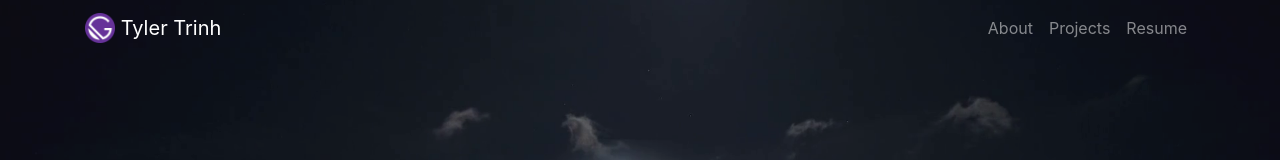
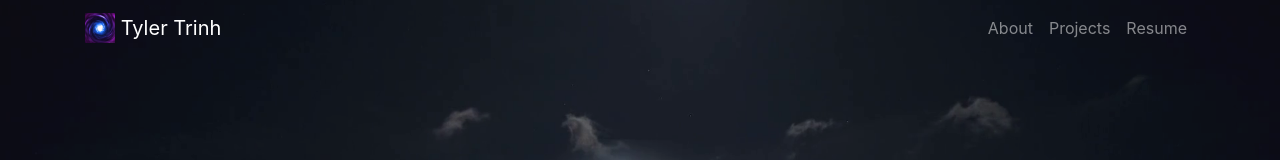
Before and after one commit to bvtrinh/bvtrinh.github.io, a Gatsby site: page / in a window 1280 px wide. Shown: the top 160 px of the page. Built offline with nearby package versions, Linux system fonts and the light colour scheme; Gatsby itself is replaced by a stand-in of ours.

Commit message:
docs: update logo

```diff
--- a/src/components/CustomNavbar.tsx
+++ b/src/components/CustomNavbar.tsx
@@ -1,7 +1,7 @@
 import React, { useState, useEffect } from "react";
 import Navbar from "react-bootstrap/Navbar";
 import Nav from "react-bootstrap/Nav";
-import Icon from "../images/icon.png";
+import Logo from "../images/logo.png";
 import Image from "react-bootstrap/Image";
 
 const SCROLL_LIMIT = 250;
@@ -35,7 +35,7 @@ export const CustomNavbar = () => {
         <Navbar.Brand href="/">
           <Image
             alt="logo image"
-            src={Icon}
+            src={Logo}
             width="30"
             height="30"
             className="d-inline-block align-top"
```
Also changed, not shown: src/images/icon.png (deleted), src/images/logo.png (added), static/favicon.ico (added), 1 other file.
